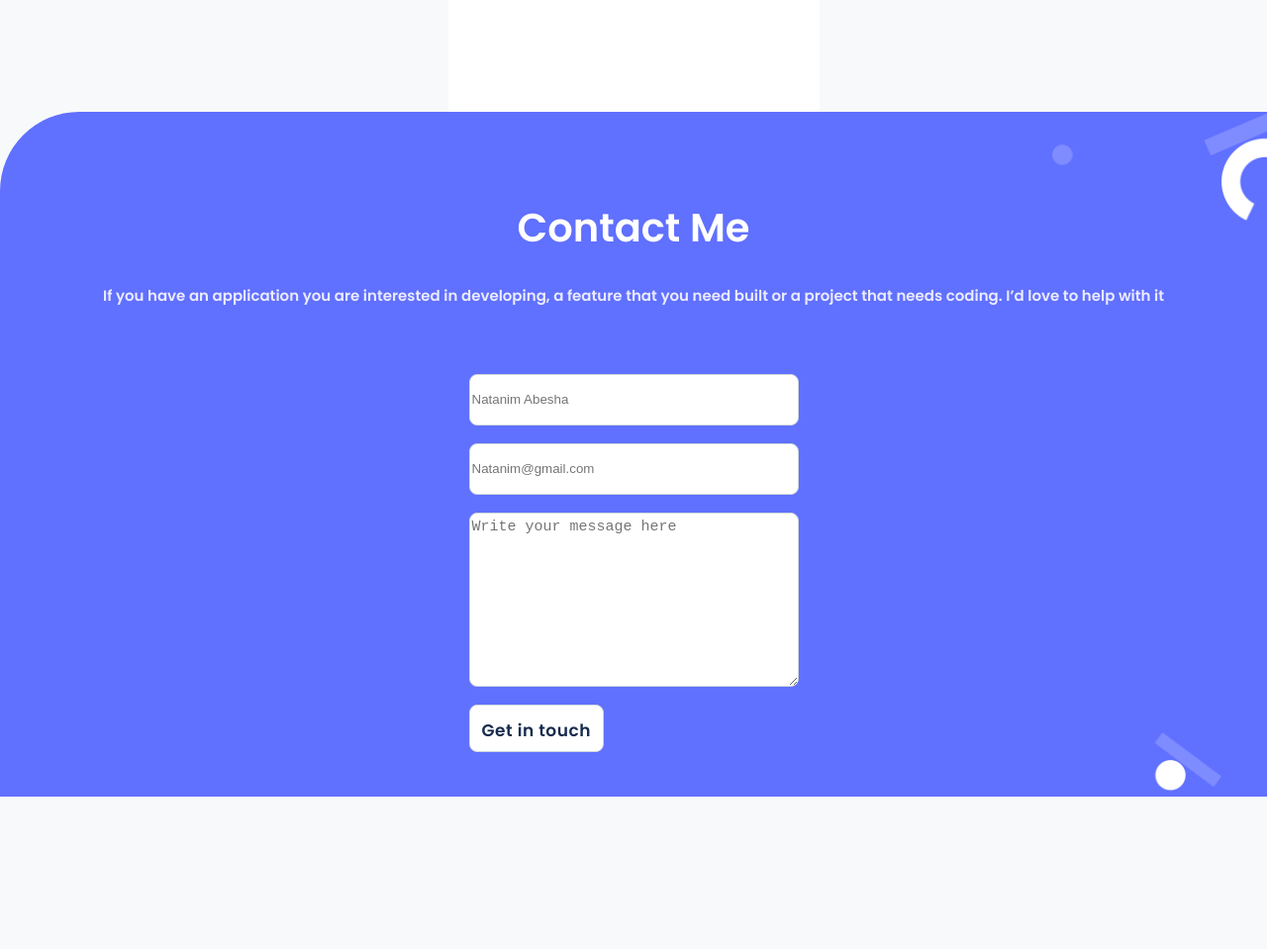
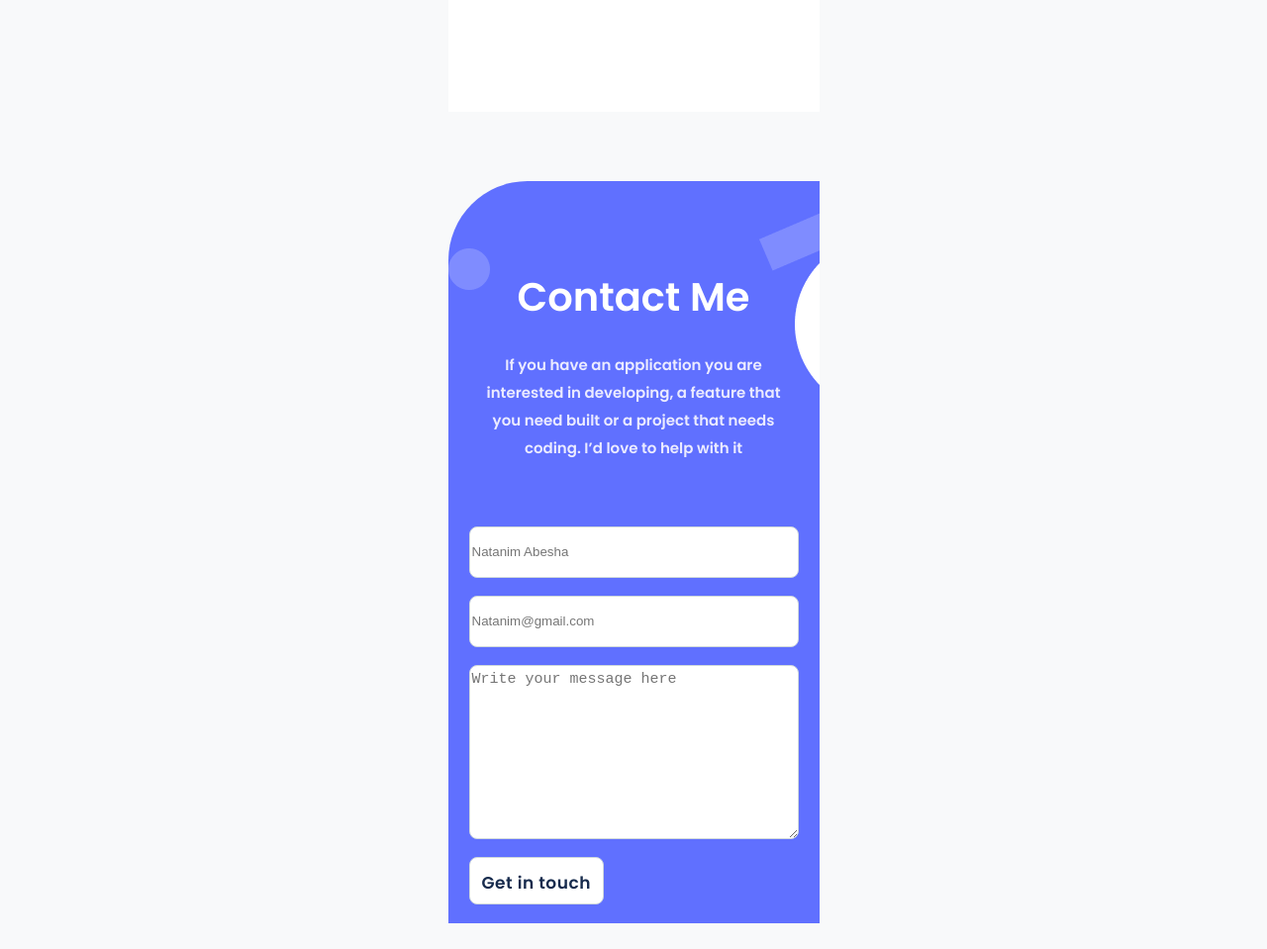
Before and after one commit to NatanimA/Microverse-Portfolio-Project, a website: page index.html in a window 1280 px wide. Shown: the part 4788-5747 px from the top of the page at 99% size. Before the commit the page ends 5593 px from the top, so only its background shows below. Drawn offline with Linux system fonts and the light colour scheme.

Commit message:
Fix width

```diff
--- a/css/style.css
+++ b/css/style.css
@@ -373,11 +373,12 @@ nav {
   flex-direction: column;
   align-items: center;
   background: #6070ff url(../assets/contac-form-shapes-mobile.png);
+  margin: 10px auto;
   color: #fff;
-  background-repeat: no-repeat;
-  background-size: contain;
-  background-position: top right;
+  margin-top: 70px;
   border-top-left-radius: 80px;
+  width: 375px;
+  height: 750px;
 }
 
 .form-inputs {
```
